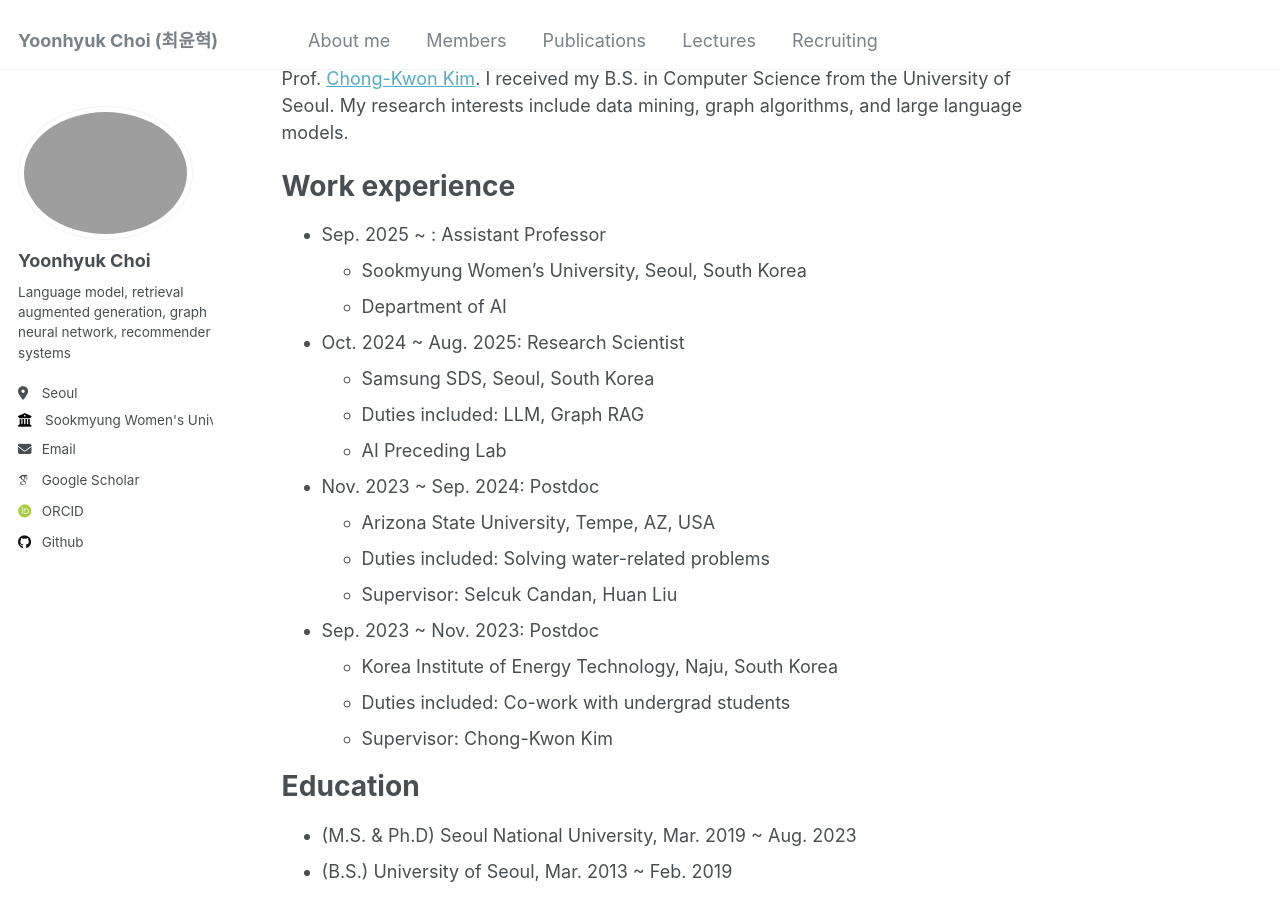
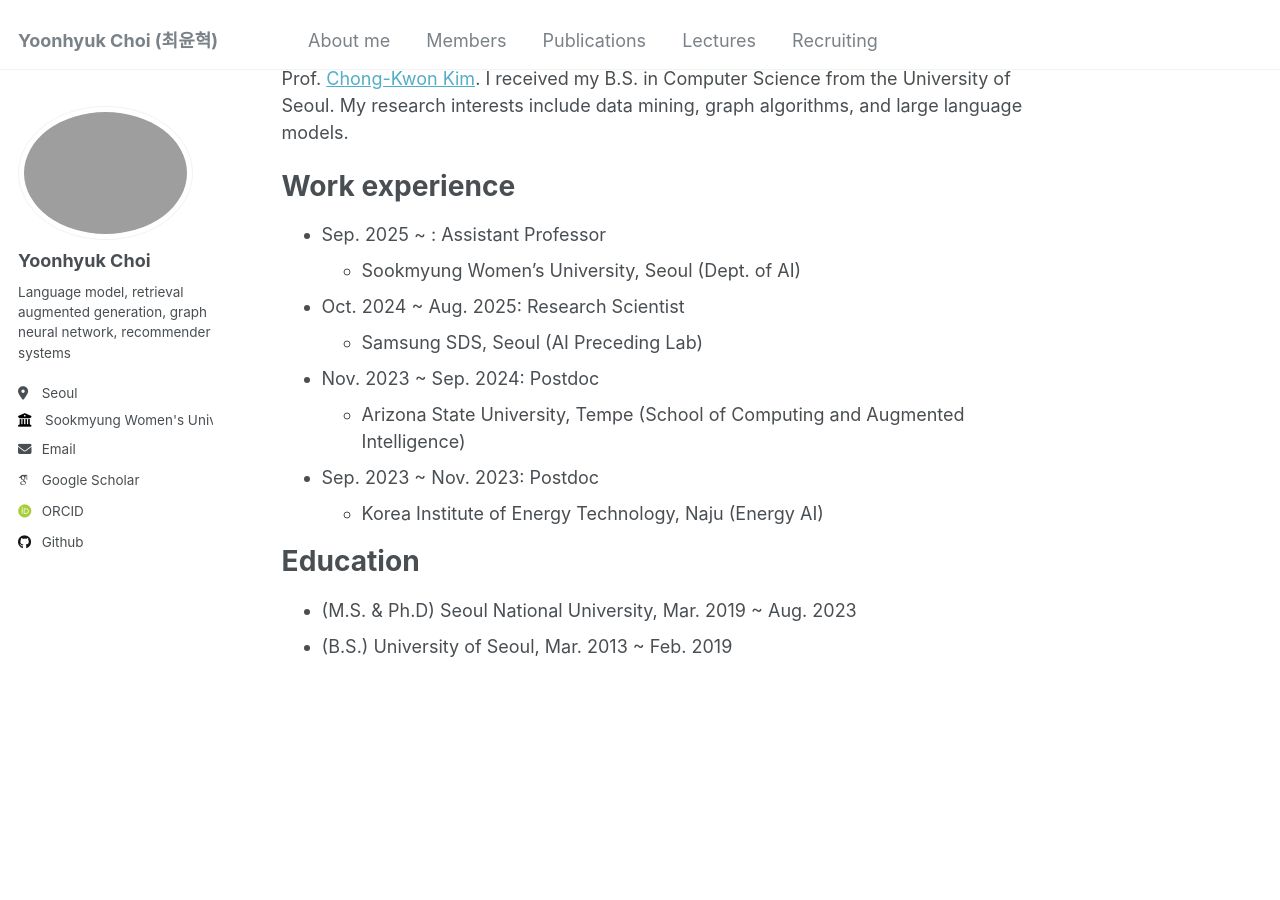
Before and after one commit to ChoiYoonHyuk/ChoiYoonHyuk.github.io, a Jekyll site: the page built from _pages/about.md, in a window 1280 px wide and 900 px high, scrolled down 191 px. Built offline with Jekyll 4.4.1, drawn with Linux system fonts in a browser that asks for light colours; some web fonts are replaced.

Commit message:
Update about.md

```diff
--- a/_pages/about.md
+++ b/_pages/about.md
@@ -13,23 +13,16 @@ I joined Sookmyung Women's University as an Assistant Professor in September 202
 Work experience
 ======
 * Sep. 2025 ~ : Assistant Professor
-  * Sookmyung Women's University, Seoul, South Korea
-  * Department of AI
+  * Sookmyung Women's University, Seoul (Dept. of AI)
 
 * Oct. 2024 ~ Aug. 2025: Research Scientist
-  * Samsung SDS, Seoul, South Korea
-  * Duties included: LLM, Graph RAG
-  * AI Preceding Lab
+  * Samsung SDS, Seoul (AI Preceding Lab)
 
 * Nov. 2023 ~ Sep. 2024: Postdoc
-  * Arizona State University, Tempe, AZ, USA
-  * Duties included: Solving water-related problems
-  * Supervisor: Selcuk Candan, Huan Liu
+  * Arizona State University, Tempe (School of Computing and Augmented Intelligence)
 
 * Sep. 2023 ~ Nov. 2023: Postdoc
-  * Korea Institute of Energy Technology, Naju, South Korea
-  * Duties included: Co-work with undergrad students
-  * Supervisor: Chong-Kwon Kim
+  * Korea Institute of Energy Technology, Naju (Energy AI)
 
 Education
 ======
```
